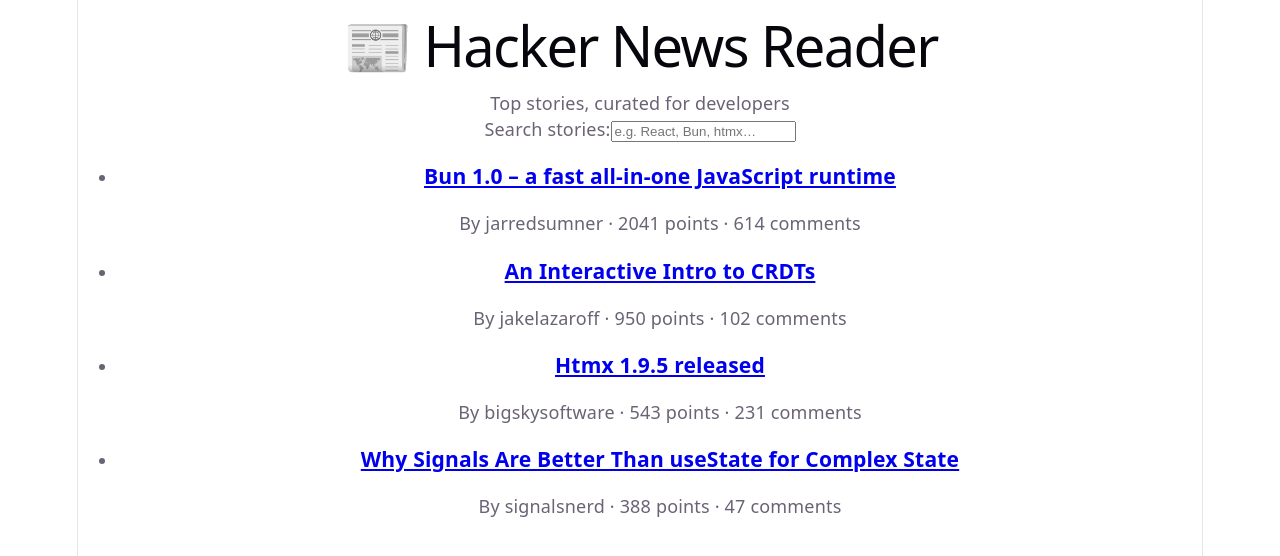
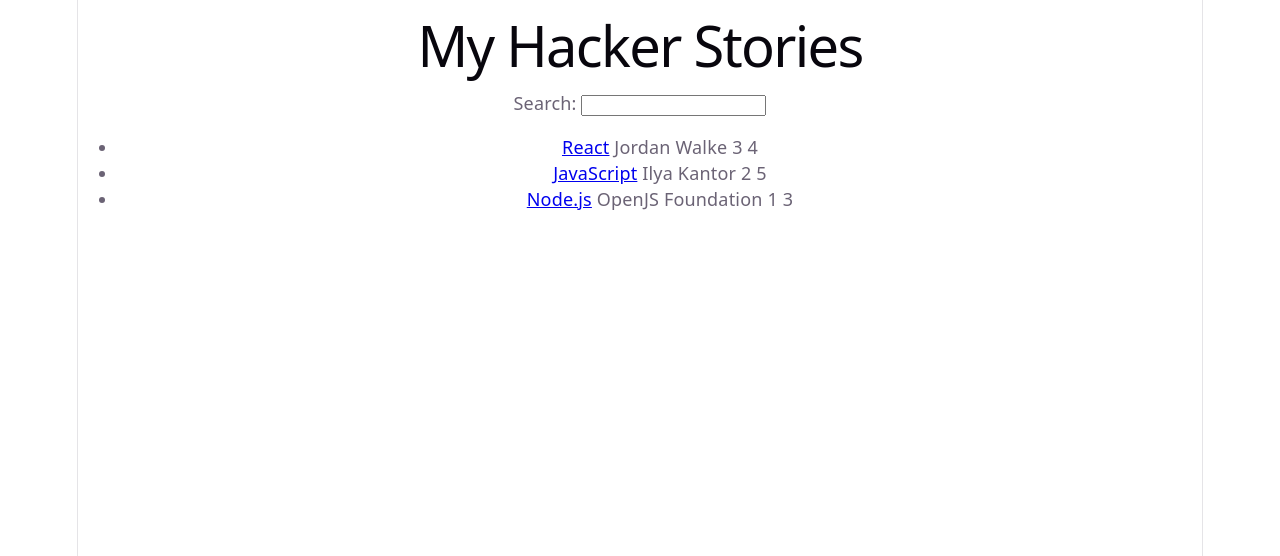
Before and after one commit to mejrisafa9-cpu/my-react-project, a React (Vite) app: page / in a window 1280 px wide. Shown: the top 556 px of the page. Built offline with nearby package versions, Linux system fonts and the light colour scheme.

Commit message:
Week 6: Props, State & Filtering (Hacker News App)

```diff
--- a/src/App.jsx
+++ b/src/App.jsx
@@ -1,200 +1,117 @@
-// ═══════════════════════════════════════════════════════════════
-//  GLOBAL DATA
-// ═══════════════════════════════════════════════════════════════
-const stories = [
-  {
-    objectID: "37510853",
-    title: "Bun 1.0 – a fast all-in-one JavaScript runtime",
-    url: "https://bun.sh/blog/bun-v1.0",
-    author: "jarredsumner",
-    points: 2041,
-    num_comments: 614,
-  },
-  {
-    objectID: "37371084",
-    title: "An Interactive Intro to CRDTs",
-    url: "https://jakelazaroff.com/words/an-interactive-intro-to-crdts/",
-    author: "jakelazaroff",
-    points: 950,
-    num_comments: 102,
-  },
-  {
-    objectID: "37629873",
-    title: "Htmx 1.9.5 released",
-    url: "https://htmx.org/posts/2023-09-01-htmx-1-9-5-is-released/",
-    author: "bigskysoftware",
-    points: 543,
-    num_comments: 231,
-  },
-  {
-    objectID: "38012456",
-    title: "Why Signals Are Better Than useState for Complex State",
-    url: "https://dev.to/signals-deep-dive",
-    author: "signalsnerd",
-    points: 388,
-    num_comments: 47,
-  },
-];
+import React, { useState } from 'react';
 
+function Item({ story }) {
+  return (
+    <li>
+      <span>
+        <a href={story.url} target="_blank" rel="noreferrer">
+          {story.title}
+        </a>
+      </span>{' '}
+      <span>{story.author}</span>{' '}
+      <span>{story.num_comments}</span>{' '}
+      <span>{story.points}</span>
+    </li>
+  );
+}
 
-// ═══════════════════════════════════════════════════════════════
-//  Step 1 – Header  →  arrow function, concise body (Step 3)
-//
-//  Syntax difference vs. function declaration:
-//    Before: function Header() { return (...); }
-//    After:  const Header = () => (...);
-//
-//  The return statement is removed in concise body form.
-//  Parentheses () around the JSX are required when the JSX
-//  spans multiple lines — without them JS inserts a semicolon
-//  after the arrow and the function returns undefined silently.
-// ═══════════════════════════════════════════════════════════════
-const Header = () => (
-  <header className="app-header">
-    <h1>📰 Hacker News Reader</h1>
-    <p className="tagline">Top stories, curated for developers</p>
-  </header>
-);
-
-
-// ═══════════════════════════════════════════════════════════════
-//  Step 1 + Step 4 – Search  →  arrow function, BLOCK body
-//
-//  Step 4: We switch from concise body back to block body
-//  (with explicit `return`) because we need to declare a
-//  handler function BEFORE the return statement.
-//  Concise body has no room for extra statements — it is a
-//  single expression only.
-//
-//  Step 5 – Event handler
-//  • onChange fires on every keystroke (every change to the
-//    input value), not just on blur or form submit.
-//  • The handler receives a synthetic event object `e`.
-//    e.target is the DOM input element.
-//    e.target.value is the string the user typed so far.
-//  • We do NOT introduce state yet — the value is only logged.
-// ═══════════════════════════════════════════════════════════════
-const Search = () => {
-
-  // Step 5 + Step 7 – handler as an arrow function
-  // Step 7: logs only the value (not the full event object)
-  // and adds a second console.log message.
-  const handleChange = (e) => {
-    console.log("Input value →", e.target.value);           // Step 7a
-    console.log("Characters typed:", e.target.value.length); // Step 7b
-  };
+function List({ stories }) {
+  console.log('List render');
 
   return (
-    <div className="search-container">
-      <label htmlFor="search">Search stories:</label>
+    <ul>
+      {stories.map((story) => (
+        <Item key={story.objectID} story={story} />
+      ))}
+    </ul>
+  );
+}
+
+function Search({ searchTerm, onSearch }) {
+  console.log('Search render');
+
+  return (
+    <div>
+      <label htmlFor="search">Search: </label>
       <input
         id="search"
         type="text"
-        placeholder="e.g. React, Bun, htmx…"
-        onChange={handleChange}  // Step 5: onChange, no state yet
+        value={searchTerm}
+        onChange={onSearch}
       />
     </div>
   );
-};
+}
 
+function App() {
+  console.log('App render');
 
-// ═══════════════════════════════════════════════════════════════
-//  Step 1 + Step 2 + Step 3 – List
-//
-//  Component itself → arrow function, concise body.
-//  map() callback   → arrow function, concise body (Step 2+3).
-//
-//  Step 2: map((story) => { return <li>…</li>; })
-//  Step 3: map((story) => (           ← concise, no return
-//            <li>…</li>
-//          ))
-//
-//  When can you remove `return`?
-//    Only when the function body is a SINGLE expression.
-//    As soon as you need an if-statement, a variable, or any
-//    other statement, you must switch back to block body + return.
-// ═══════════════════════════════════════════════════════════════
-const List = () => (
-  <ul className="story-list">
-    {stories.map((story) => (
-      // key on the TOP-LEVEL element; objectID preferred over index
-      <li key={story.objectID} className="story-item">
+  // Data owned by App
+  const stories = [
+    {
+      title: 'React',
+      url: 'https://react.dev',
+      author: 'Jordan Walke',
+      num_comments: 3,
+      points: 4,
+      objectID: 0,
+    },
+    {
+      title: 'JavaScript',
+      url: 'https://javascript.info',
+      author: 'Ilya Kantor',
+      num_comments: 2,
+      points: 5,
+      objectID: 1,
+    },
+    {
+      title: 'Node.js',
+      url: 'https://nodejs.org',
+      author: 'OpenJS Foundation',
+      num_comments: 1,
+      points: 3,
+      objectID: 2,
+    },
+  ];
 
-        <h3>
-          <a href={story.url || "#"} target="_blank" rel="noreferrer">
-            {story.title}
-          </a>
-        </h3>
+  // State
+  const [searchTerm, setSearchTerm] = useState('');
 
-        <p>
-          By <span className="author">{story.author}</span>
-          {" · "}
-          <span className="points">{story.points} points</span>
-          {" · "}
-          <span className="comments">{story.num_comments} comments</span>
-        </p>
+  // Handler
+  const handleSearch = (event) => {
+    setSearchTerm(event.target.value);
+  };
 
-      </li>
-    ))}
-  </ul>
-);
+  // Filter logic
+  const searchedStories = stories.filter((story) =>
+    story.title.toLowerCase().includes(searchTerm.toLowerCase())
+  );
 
+  return (
+    <div>
+      <h1>My Hacker Stories</h1>
 
-// ═══════════════════════════════════════════════════════════════
-//  Step 1 – App  →  arrow function, concise body
-//
-//  App remains the pure orchestrator: it only composes the
-//  three child components. Nothing else changed functionally.
-// ═══════════════════════════════════════════════════════════════
-const App = () => (
-  <div className="app-container">
-    <Header />
-    <Search />
-    <List />
-  </div>
-);
+      <Search searchTerm={searchTerm} onSearch={handleSearch} />
+
+      <List stories={searchedStories} />
+    </div>
+  );
+}
+
+/*
+Props:
+- Data passed from parent to child
+- Read-only
+
+State:
+- Data managed inside component
+- Can change over time
+
+Why lift state up?
+- So multiple components can share the same data
+
+Where should filtering logic live?
+- In App, because App owns stories and searchTerm
+*/
 
 export default App;
-
-
-// ═══════════════════════════════════════════════════════════════
-//  Step 6 – Browser DevTools Observations
-//
-//  • Logging occurs on EVERY keystroke — onChange fires each
-//    time the input value changes, not on form submit.
-//  • The object logged (before Step 7) is a SyntheticEvent:
-//    React's cross-browser wrapper around the native DOM event.
-//  • The property that contains the typed value is:
-//      e.target.value   (e.target is the <input> DOM node)
-// ═══════════════════════════════════════════════════════════════
-
-
-// ═══════════════════════════════════════════════════════════════
-//  Step 8 – Reflection
-// ═══════════════════════════════════════════════════════════════
-
-// 1. WHEN DO WE USE CONCISE BODY ARROW FUNCTIONS?
-//    When the function body is a single expression whose value
-//    is the return value — no variables, no conditionals, no
-//    side effects before the return. Ideal for: short callbacks
-//    (map, filter), purely presentational components (Header,
-//    List), one-liner utility helpers.
-
-// 2. WHEN DO WE USE BLOCK BODY ARROW FUNCTIONS?
-//    Whenever we need to do MORE than return one expression:
-//    • Declare intermediate variables (const x = …)
-//    • Call side-effect functions before returning (console.log)
-//    • Use if / switch / try-catch logic
-//    • Add future logic (Search will soon manage state)
-//    Rule of thumb: if you think "I'll need to add something
-//    here soon", start with block body.
-
-// 3. WHAT DOES AN EVENT OBJECT CONTAIN?
-//    A SyntheticEvent wrapping the native browser event. Key
-//    properties relevant to input handling:
-//      e.target          → the DOM element that triggered the event
-//      e.target.value    → current string value of the input
-//      e.target.name     → the name attribute (useful for forms)
-//      e.type            → event type: "change", "click", etc.
-//      e.preventDefault()→ method to stop default browser behaviour
-//      e.stopPropagation()→ method to stop event bubbling
```
